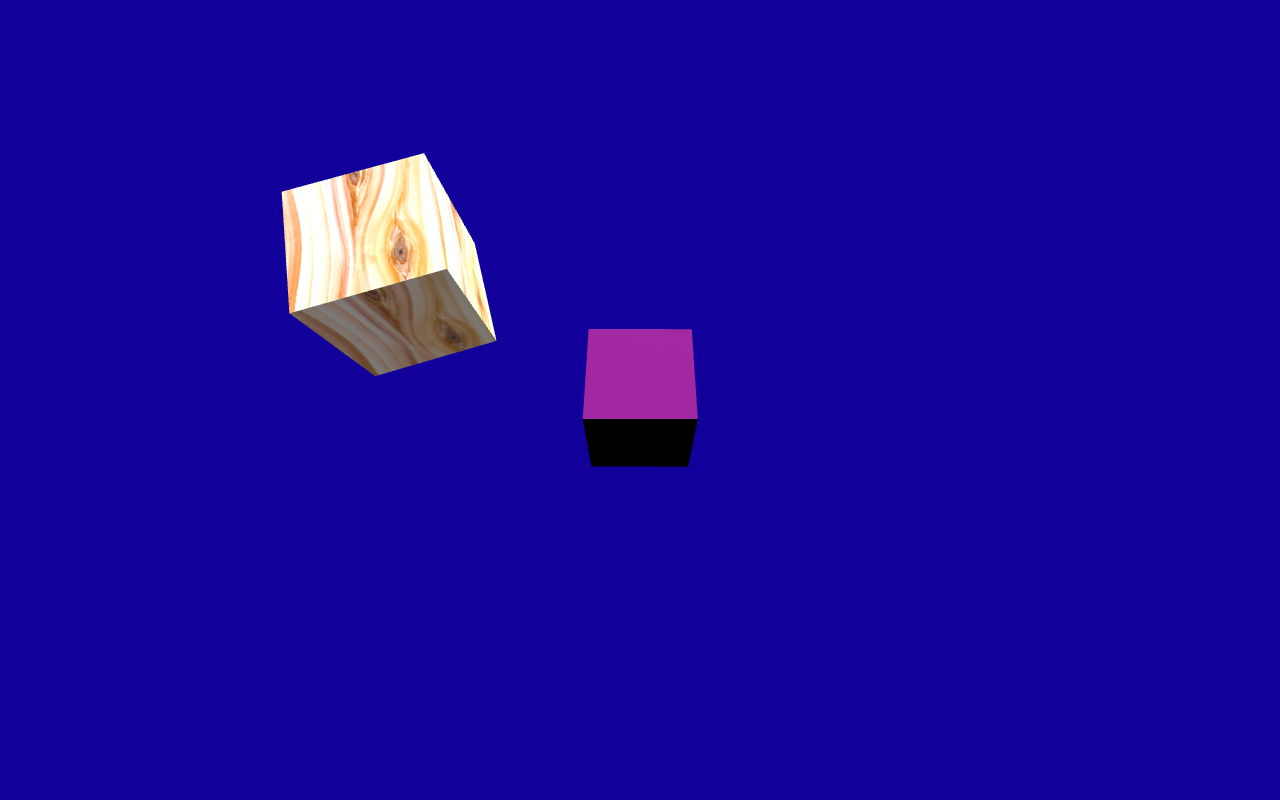
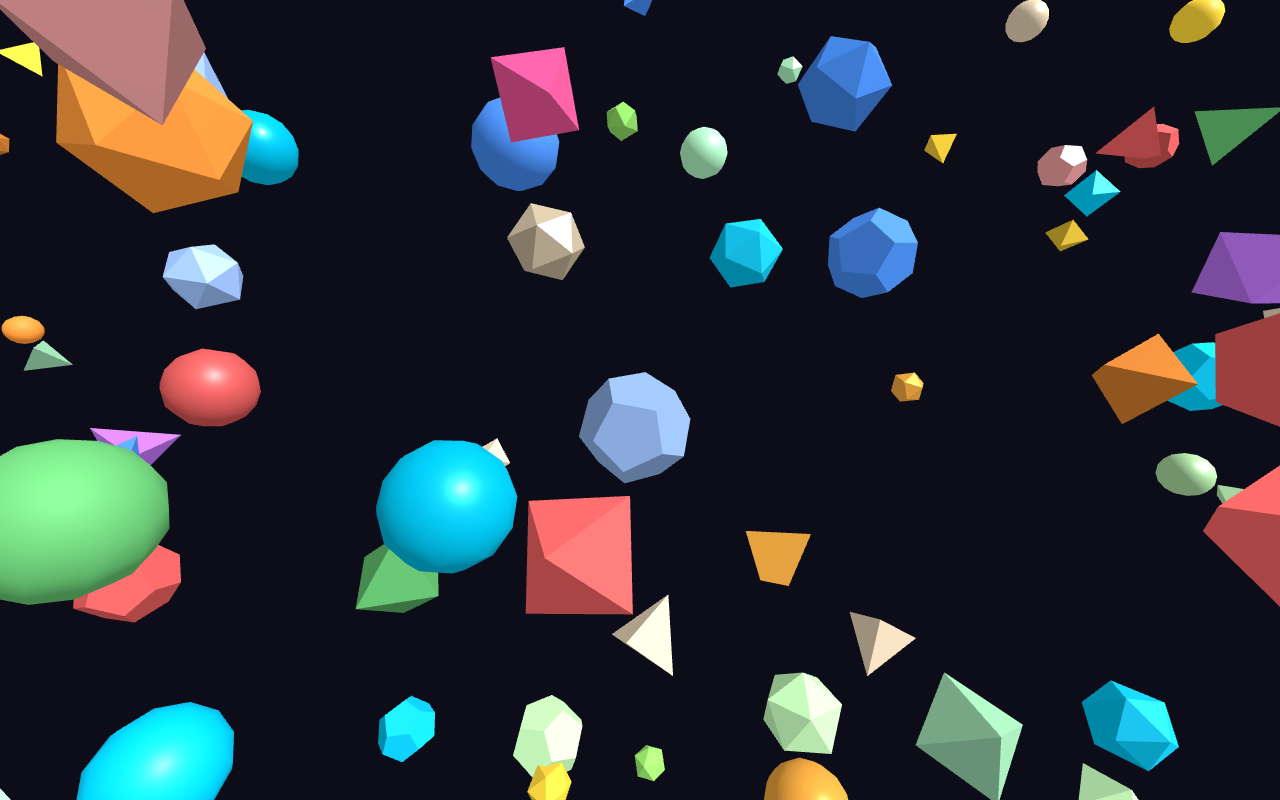
Before and after one commit to nosoynati/three-js, a website built with Vite: page index.html in a window 1280 px wide. Built offline with nearby package versions, Linux system fonts and the light colour scheme; animation ran at ten frames a second.

Commit message:
refactor

```diff
--- a/index.html
+++ b/index.html
@@ -7,7 +7,7 @@
     <meta name="description" content="">
     <!-- <link rel="stylesheet" href="style.css"> -->
     <meta name="viewport" content="width=device-width, initial-scale=1.0" />
-    <title>I have lost my marbles</title>
+    <title>I Lost My Marbles</title>
   </head>
   <body>
     <div id="app">
--- a/src/World/World.js
+++ b/src/World/World.js
@@ -1,5 +1,6 @@
+import { Raycaster, Vector2, Vector3, Plane } from 'three';
 import { createCamera } from "../components/camera";
-import { createCube } from "../components/cube";
+import { createMarbles } from "../components/marbles";
 import { createScene } from "../components/scene";
 import { createRenderer } from "../systems/renderer";
 import { Resizer } from "../systems/Resizer";
@@ -19,27 +20,80 @@ class World {
     loop = new Loop(camera, scene, renderer);
     container.append(renderer.domElement);
 
-    const cube = createCube().cube;
-    const cube2 = createCube().baseCube;
-    const light = createLights();
-    loop.updatables.push(cube, cube2, light)
+    const { ambient, directional } = createLights();
+    const marbles = createMarbles(125);
 
-    scene.add(cube2, light)
-    cube2.add(cube)
+    loop.updatables.push(directional, ...marbles);
+    scene.add(ambient, directional, ...marbles);
 
-    const resizer = new Resizer(camera, container, renderer)
-    resizer.onResize = () => {
-      this.render()
-    }
+    this._setupInteractions(renderer.domElement, marbles);
+
+    const resizer = new Resizer(camera, container, renderer);
+    resizer.onResize = () => this.render();
   }
+
+  _setupInteractions(canvas, marbles) {
+    const raycaster = new Raycaster();
+    const mouse = new Vector2();
+    const dragPlane = new Plane();
+    const planeIntersect = new Vector3();
+    const offset = new Vector3();
+    const cameraDir = new Vector3();
+    let draggedObject = null;
+
+    canvas.addEventListener('wheel', (e) => {
+      e.preventDefault();
+      camera.position.z = Math.max(2, Math.min(30, camera.position.z + e.deltaY * 0.02));
+    }, { passive: false });
+
+    const updateMouse = (e) => {
+      mouse.x = (e.clientX / window.innerWidth) * 2 - 1;
+      mouse.y = -(e.clientY / window.innerHeight) * 2 + 1;
+    };
+
+    canvas.addEventListener('mousedown', (e) => {
+      updateMouse(e);
+      raycaster.setFromCamera(mouse, camera);
+      const hits = raycaster.intersectObjects(marbles);
+      if (hits.length > 0) {
+        draggedObject = hits[0].object;
+        camera.getWorldDirection(cameraDir);
+        dragPlane.setFromNormalAndCoplanarPoint(cameraDir, draggedObject.position);
+        raycaster.ray.intersectPlane(dragPlane, planeIntersect);
+        offset.copy(draggedObject.position).sub(planeIntersect);
+        canvas.style.cursor = 'grabbing';
+      }
+    });
+
+    canvas.addEventListener('mousemove', (e) => {
+      updateMouse(e);
+      raycaster.setFromCamera(mouse, camera);
+      if (draggedObject) {
+        raycaster.ray.intersectPlane(dragPlane, planeIntersect);
+        draggedObject.position.copy(planeIntersect).add(offset);
+      } else {
+        const hits = raycaster.intersectObjects(marbles);
+        canvas.style.cursor = hits.length > 0 ? 'grab' : 'default';
+      }
+    });
+
+    canvas.addEventListener('mouseup', () => {
+      draggedObject = null;
+      canvas.style.cursor = 'default';
+    });
+  }
+
   render() {
     renderer.render(scene, camera);
   }
-  start(){
-    loop.start()
+
+  start() {
+    loop.start();
   }
-  stop(){
-    loop.stop()
+
+  stop() {
+    loop.stop();
   }
 }
+
 export { World };
--- a/src/components/lights.js
+++ b/src/components/lights.js
@@ -1,16 +1,16 @@
-import { DirectionalLight, MathUtils } from "three";
+import { DirectionalLight, AmbientLight, MathUtils } from "three";
 
-function createLights(delta) {
-  const radiansPerSecond = MathUtils.degToRad(60)
+function createLights() {
+  const ambient = new AmbientLight('#ffffff', 1.5);
 
-  const light = new DirectionalLight("#f3f3f3", 8)
-  light.position.set(10, 5, 8)
-  light.rotation.set(0,0,0)
-  light.tick = (delta) => {
-    light.rotation.x += radiansPerSecond * delta
-    light.rotation.y += radiansPerSecond * delta
-    light.rotation.z += (radiansPerSecond * 2) * delta
-  }
-  return light;
+  const directional = new DirectionalLight("#ffffff", 4);
+  directional.position.set(10, 10, 10);
+
+  const radiansPerSecond = MathUtils.degToRad(30);
+  directional.tick = (delta) => {
+    directional.rotation.y += radiansPerSecond * delta;
+  };
+
+  return { ambient, directional };
 }
-export { createLights }
+export { createLights };
--- /dev/null
+++ b/src/components/marbles.js
@@ -0,0 +1,62 @@
+import {
+  IcosahedronGeometry, OctahedronGeometry, DodecahedronGeometry,
+  TetrahedronGeometry, SphereGeometry, Mesh, MeshStandardMaterial, Color
+} from 'three';
+
+const COLORS = [
+  '#ff6b6b', '#ffd93d', '#6bcb77', '#4d96ff', '#c77dff',
+  '#ff9a3c', '#00d2ff', '#ff61a6', '#a8ff78', '#ffb347',
+  '#b4f8c8', '#fbe7c6', '#a0c4ff', '#caffbf', '#ffadad',
+];
+
+const GEOM_FACTORIES = [
+  (r) => new SphereGeometry(r, 12, 8),
+  (r) => new IcosahedronGeometry(r, 0),
+  (r) => new OctahedronGeometry(r, 0),
+  (r) => new DodecahedronGeometry(r, 0),
+  (r) => new TetrahedronGeometry(r, 0),
+];
+
+function rand(min, max) {
+  return Math.random() * (max - min) + min;
+}
+
+function pick(arr) {
+  return arr[Math.floor(Math.random() * arr.length)];
+}
+
+function createMarbles(count = 25) {
+  const marbles = [];
+
+  for (let i = 0; i < count; i++) {
+    const radius = rand(0.3, 1.0);
+    const geometry = pick(GEOM_FACTORIES)(radius);
+
+    const material = new MeshStandardMaterial({
+      color: new Color(pick(COLORS)),
+      metalness: rand(0.0, 0.5),
+      roughness: rand(0.2, 0.8),
+    });
+
+    const marble = new Mesh(geometry, material);
+    marble.position.set(rand(-15, 15), rand(-10, 10), rand(-8, 3));
+    marble.rotation.set(
+      rand(0, Math.PI * 2),
+      rand(0, Math.PI * 2),
+      rand(0, Math.PI * 2),
+    );
+
+    const rx = rand(-0.4, 0.4);
+    const ry = rand(-0.4, 0.4);
+    marble.tick = (delta) => {
+      marble.rotation.x += rx * delta;
+      marble.rotation.y += ry * delta;
+    };
+
+    marbles.push(marble);
+  }
+
+  return marbles;
+}
+
+export { createMarbles };
--- a/src/components/scene.js
+++ b/src/components/scene.js
@@ -2,13 +2,7 @@ import { Color, Scene } from 'three';
 
 function createScene() {
   const scene = new Scene();
-  const color = {
-    blue: "#110099",
-    fuccia: "rebecapurple"
-  }
-  scene.background = new Color(color.blue)
-  scene.backgroundBlurriness = 0.4
-
+  scene.background = new Color('#0d0d1a');
   return scene;
 }
-export { createScene};
+export { createScene };
```
Also changed, not shown: 1 other file.
